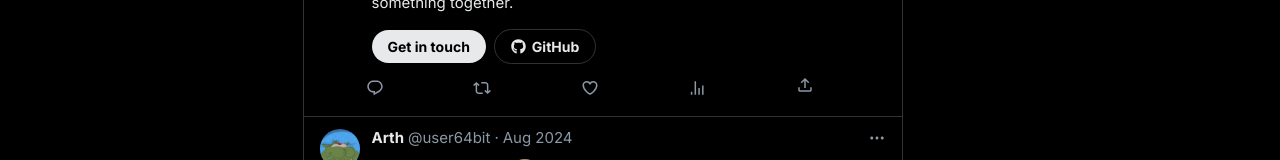
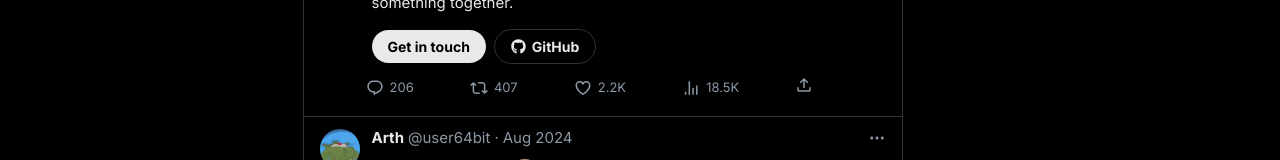
Before and after one commit to user-64bit/The-Tweetfolio, a React (Vite) app: page / in a window 1280 px wide. Shown: the part 606-766 px from the top of the page. Built offline with nearby package versions, Linux system fonts and the light colour scheme.

Commit message:
feat: add engagement impressions (likes, retweets, replies, views) with realistic formatted counts

```diff
--- a/src/components/engage/TwitterComment.tsx
+++ b/src/components/engage/TwitterComment.tsx
@@ -1,10 +1,14 @@
 import React from "react";
+import { formatCount } from "./TwitterLike";
 
 interface Props {
   thread?: number;
+  initialCount?: number;
 }
 
-const CommentButton: React.FC<Props> = ({ thread = 0 }) => {
+const CommentButton: React.FC<Props> = ({ thread = 0, initialCount }) => {
+  const displayCount = initialCount !== undefined ? initialCount : thread;
+
   return (
     <button
       type="button"
@@ -12,8 +16,8 @@ const CommentButton: React.FC<Props> = ({ thread = 0 }) => {
         e.preventDefault();
         e.stopPropagation();
       }}
-      aria-label={thread > 0 ? `${thread} replies in this thread` : "Reply"}
-      className="group/reply flex items-center gap-1 p-2 -m-2 rounded-full hover:bg-x-accent/10 transition-colors"
+      aria-label={displayCount > 0 ? `${displayCount} replies` : "Reply"}
+      className="group/reply flex items-center gap-1.5 p-2 -m-2 rounded-full hover:bg-x-accent/10 transition-colors"
     >
       <svg
         viewBox="0 0 24 24"
@@ -22,9 +26,9 @@ const CommentButton: React.FC<Props> = ({ thread = 0 }) => {
       >
         <path d="M1.751 10c0-4.42 3.584-8 8.005-8h4.366c4.49 0 8.129 3.64 8.129 8.13 0 2.96-1.607 5.68-4.196 7.11l-8.054 4.46v-3.69h-.067c-4.49.1-8.183-3.51-8.183-8.01zm8.005-6c-3.317 0-6.005 2.69-6.005 6 0 3.37 2.77 6.08 6.138 6.01l.351-.01h1.761v2.3l5.087-2.81c1.951-1.08 3.163-3.13 3.163-5.36 0-3.39-2.744-6.13-6.129-6.13H9.756z" />
       </svg>
-      {thread > 0 && (
+      {displayCount > 0 && (
         <span className="text-[13px] text-x-text-secondary group-hover/reply:text-x-accent transition-colors">
-          {thread}
+          {formatCount(displayCount)}
         </span>
       )}
     </button>
--- a/src/components/engage/TwitterLike.tsx
+++ b/src/components/engage/TwitterLike.tsx
@@ -1,13 +1,21 @@
 import React, { useState } from "react";
 
-// Clean, well-formed heart pair (no stray closing segments / spurs):
-// a solid silhouette for the liked state, a matched outline for the default state.
 const HEART_SOLID =
   "M11.645 20.91l-.007-.003-.022-.012a15.247 15.247 0 01-.383-.218 25.18 25.18 0 01-4.244-3.17C4.688 15.36 2.25 12.174 2.25 8.25 2.25 5.322 4.714 3 7.688 3A5.5 5.5 0 0112 5.052 5.5 5.5 0 0116.313 3c2.973 0 5.437 2.322 5.437 5.25 0 3.925-2.438 7.111-4.739 9.256a25.175 25.175 0 01-4.244 3.17 15.247 15.247 0 01-.383.219l-.022.012-.007.004-.003.001a.752.752 0 01-.704 0l-.003-.001z";
 const HEART_OUTLINE =
   "M21 8.25c0-2.485-2.099-4.5-4.688-4.5-1.935 0-3.597 1.126-4.312 2.733-.715-1.607-2.377-2.733-4.313-2.733C5.1 3.75 3 5.765 3 8.25c0 7.22 9 12 9 12s9-4.78 9-12z";
 
-const LikeButton = () => {
+export const formatCount = (num: number): string => {
+  if (num < 1000) return num.toString();
+  if (num < 1000000) return (num / 1000).toFixed(1).replace(/\.0$/, "") + "K";
+  return (num / 1000000).toFixed(1).replace(/\.0$/, "") + "M";
+};
+
+interface LikeButtonProps {
+  initialCount?: number;
+}
+
+const LikeButton: React.FC<LikeButtonProps> = ({ initialCount = 42 }) => {
   const [liked, setLiked] = useState(false);
 
   const handleLike = (e: React.MouseEvent) => {
@@ -16,13 +24,15 @@ const LikeButton = () => {
     setLiked((v) => !v);
   };
 
+  const count = liked ? initialCount + 1 : initialCount;
+
   return (
     <button
       type="button"
       onClick={handleLike}
       aria-label={liked ? "Unlike this tweet" : "Like this tweet"}
       aria-pressed={liked}
-      className="group/like p-2 -m-2 rounded-full hover:bg-x-like/10 transition-colors"
+      className="group/like flex items-center gap-1.5 p-2 -m-2 rounded-full hover:bg-x-like/10 transition-colors"
     >
       <svg
         viewBox="0 0 24 24"
@@ -44,6 +54,17 @@ const LikeButton = () => {
           />
         )}
       </svg>
+      {count > 0 && (
+        <span
+          className={`text-[13px] transition-colors ${
+            liked
+              ? "text-x-like font-semibold"
+              : "text-x-text-secondary group-hover/like:text-x-like"
+          }`}
+        >
+          {formatCount(count)}
+        </span>
+      )}
     </button>
   );
 };
--- a/src/components/engage/TwitterRetweet.tsx
+++ b/src/components/engage/TwitterRetweet.tsx
@@ -1,6 +1,11 @@
 import React, { useState } from "react";
+import { formatCount } from "./TwitterLike";
 
-const RetweetButton = () => {
+interface RetweetButtonProps {
+  initialCount?: number;
+}
+
+const RetweetButton: React.FC<RetweetButtonProps> = ({ initialCount = 12 }) => {
   const [retweeted, setRetweeted] = useState(false);
 
   const handleRetweet = (e: React.MouseEvent) => {
@@ -9,13 +14,15 @@ const RetweetButton = () => {
     setRetweeted((v) => !v);
   };
 
+  const count = retweeted ? initialCount + 1 : initialCount;
+
   return (
     <button
       type="button"
       onClick={handleRetweet}
       aria-label={retweeted ? "Undo retweet" : "Retweet"}
       aria-pressed={retweeted}
-      className="group/rt p-2 -m-2 rounded-full hover:bg-x-retweet/10 transition-colors"
+      className="group/rt flex items-center gap-1.5 p-2 -m-2 rounded-full hover:bg-x-retweet/10 transition-colors"
     >
       <svg
         viewBox="0 0 24 24"
@@ -26,6 +33,17 @@ const RetweetButton = () => {
       >
         <path d="M4.5 3.88l4.432 4.14-1.364 1.46L5.5 7.55V16c0 1.1.896 2 2 2H13v2H7.5c-2.209 0-4-1.79-4-4V7.55L1.432 9.48.068 8.02 4.5 3.88zM16.5 6H11V4h5.5c2.209 0 4 1.79 4 4v8.45l2.068-1.93 1.364 1.46-4.432 4.14-4.432-4.14 1.364-1.46 2.068 1.93V8c0-1.1-.896-2-2-2z" />
       </svg>
+      {count > 0 && (
+        <span
+          className={`text-[13px] transition-colors ${
+            retweeted
+              ? "text-x-retweet font-semibold"
+              : "text-x-text-secondary group-hover/rt:text-x-retweet"
+          }`}
+        >
+          {formatCount(count)}
+        </span>
+      )}
     </button>
   );
 };
--- a/src/components/engage/TwitterViews.tsx
+++ b/src/components/engage/TwitterViews.tsx
@@ -1,13 +1,29 @@
-const ViewsButton = () => {
+import React from "react";
+import { formatCount } from "./TwitterLike";
+
+interface ViewsButtonProps {
+  initialCount?: number;
+}
+
+const ViewsButton: React.FC<ViewsButtonProps> = ({ initialCount = 1420 }) => {
   return (
     <span
-      className="group/share p-2 -m-2 rounded-full text-x-text-secondary cursor-pointer hover:bg-x-accent/10 transition-colors"
+      className="group/views flex items-center gap-1.5 p-2 -m-2 rounded-full text-x-text-secondary cursor-pointer hover:bg-x-accent/10 transition-colors"
       role="button"
-      aria-label="Views"
+      aria-label={`${formatCount(initialCount)} views`}
     >
-      <svg viewBox="0 0 24 24" className="w-4.5 h-4.5 fill-x-text-secondary group-hover/share:fill-x-accent transition-colors" aria-hidden="true">
+      <svg
+        viewBox="0 0 24 24"
+        className="w-4.5 h-4.5 fill-x-text-secondary group-hover/views:fill-x-accent transition-colors"
+        aria-hidden="true"
+      >
         <path d="M8.75 21V3h2v18h-2zM18.75 21V8.5h2V21h-2zM13.75 21v-9h2v9h-2zM3.75 21v-4h2v4h-2z" />
       </svg>
+      {initialCount > 0 && (
+        <span className="text-[13px] text-x-text-secondary group-hover/views:text-x-accent transition-colors">
+          {formatCount(initialCount)}
+        </span>
+      )}
     </span>
   );
 };
--- a/src/components/tweets/Tweet.tsx
+++ b/src/components/tweets/Tweet.tsx
@@ -54,6 +54,23 @@ const Tweet: React.FC<Props> = ({
     document.addEventListener("keydown", handleKey);
     return () => document.removeEventListener("keydown", handleKey);
   }, [showMenu]);
+
+  const counts = React.useMemo(() => {
+    const seedString = `${date || ""}-${pinned ? "pinned" : ""}-${numberOfTweets || 0}`;
+    let hash = 0;
+    for (let i = 0; i < seedString.length; i++) {
+      hash = (hash << 5) - hash + seedString.charCodeAt(i);
+      hash |= 0;
+    }
+    const seed = Math.abs(hash);
+
+    const views = ((seed * 157 + 3421) % 18500) + 1820;
+    const likes = Math.floor(views * (0.04 + ((seed % 12) / 100))) + 18;
+    const retweets = Math.floor(likes * (0.18 + ((seed % 8) / 100))) + 4;
+    const replies = numberOfTweets || Math.floor(retweets * 0.5) + 3;
+
+    return { views, likes, retweets, replies };
+  }, [date, pinned, numberOfTweets]);
 
   return (
     <article
@@ -164,10 +181,10 @@ const Tweet: React.FC<Props> = ({
 
             {/* Engagement row — capped width so actions don't span the full column */}
             <div className="flex justify-between items-center max-w-md mt-3 -ml-1.5">
-              <CommentButton thread={numberOfTweets} />
-              <RetweetButton />
-              <LikeButton />
-              <ViewsButton />
+              <CommentButton initialCount={counts.replies} />
+              <RetweetButton initialCount={counts.retweets} />
+              <LikeButton initialCount={counts.likes} />
+              <ViewsButton initialCount={counts.views} />
               <ShareButton />
             </div>
           </div>
```
